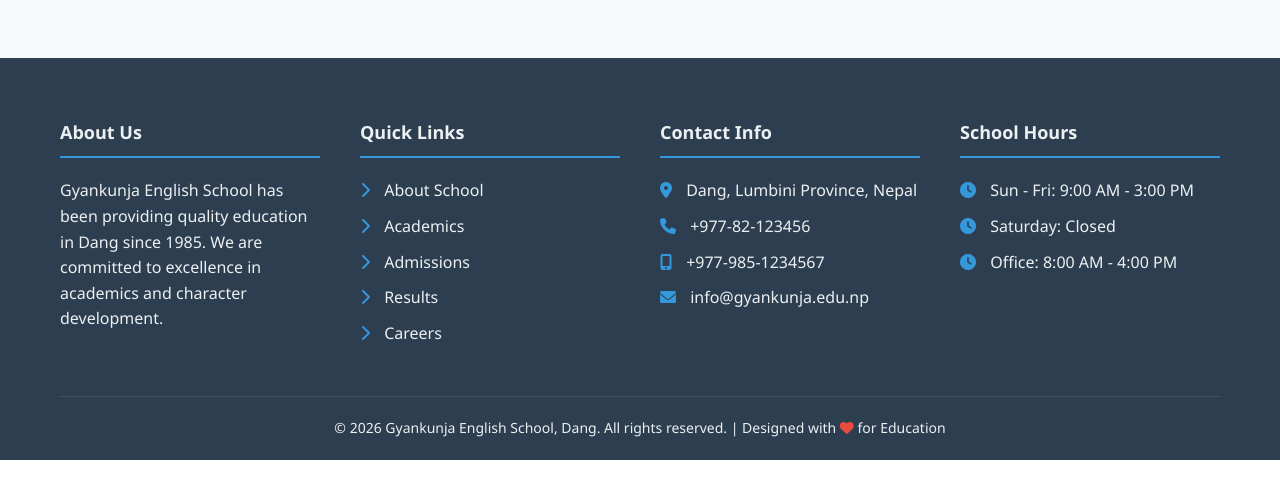
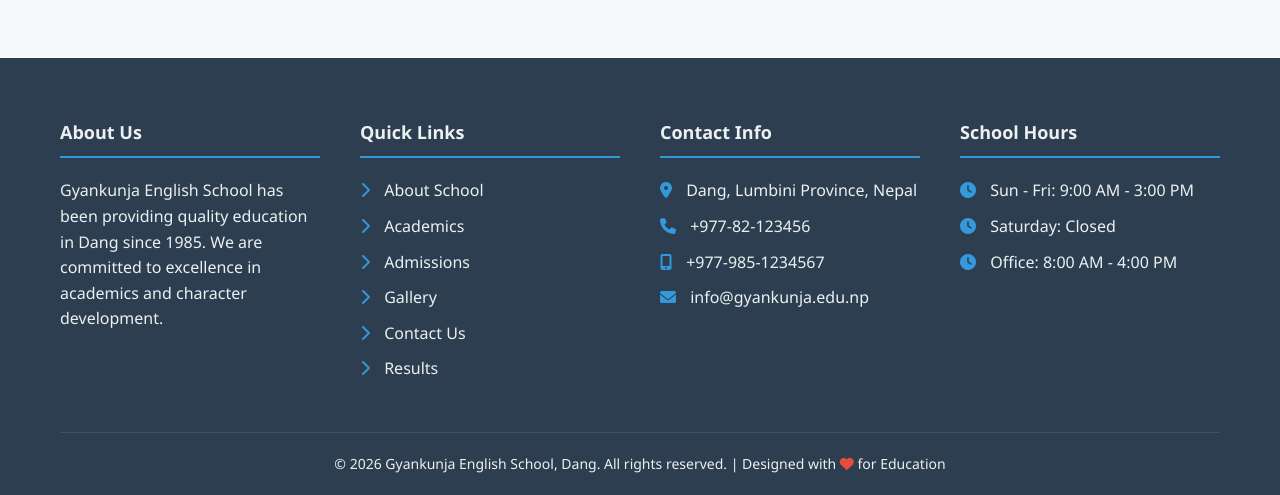
Before and after one commit to lokendrachand3313/gyankunjaebsdang, a plain HTML site: page index.html in a window 1280 px wide. Shown: the part 3120-3615 px from the top of the page. Before the commit the page ends 3580 px from the top, so only its background shows below. Drawn offline with Linux system fonts and the light colour scheme.

Commit message:
Update index.html

```diff
--- a/index.html
+++ b/index.html
@@ -573,14 +573,14 @@
                 <div class="mobile-menu-btn" onclick="toggleMenu()">
                     <i class="fas fa-bars"></i>
                 </div>
-                <ul class="nav-menu" id="navMenu">
-                    <li><a href="#" class="active">Home</a></li>
-                    <li><a href="#about">About Us</a></li>
-                    <li><a href="#academics">Academics</a></li>
-                    <li><a href="#admissions">Admissions</a></li>
-                    <li><a href="#gallery">Gallery</a></li>
-                    <li><a href="#contact">Contact</a></li>
-                </ul>
+    <ul class="nav-menu" id="navMenu">
+    <li><a href="index.html" class="active">Home</a></li>
+    <li><a href="about.html">About Us</a></li>
+    <li><a href="academics.html">Academics</a></li>
+    <li><a href="admissions.html">Admissions</a></li>
+    <li><a href="gallery.html">Gallery</a></li>
+    <li><a href="contact.html">Contact</a></li>
+</ul>
             </nav>
         </div>
     </header>
@@ -777,14 +777,17 @@
                     <p>Gyankunja English School has been providing quality education in Dang since 1985. We are committed to excellence in academics and character development.</p>
                 </div>
                 <div class="footer-col">
-                    <h4>Quick Links</h4>
-                    <ul>
-                        <li><a href="#"><i class="fas fa-chevron-right"></i> About School</a></li>
-                        <li><a href="#"><i class="fas fa-chevron-right"></i> Academics</a></li>
-                        <li><a href="#"><i class="fas fa-chevron-right"></i> Admissions</a></li>
-                        <li><a href="#"><i class="fas fa-chevron-right"></i> Results</a></li>
-                        <li><a href="#"><i class="fas fa-chevron-right"></i> Careers</a></li>
-                    </ul>
+<div class="footer-col">
+    <h4>Quick Links</h4>
+    <ul>
+        <li><a href="about.html"><i class="fas fa-chevron-right"></i> About School</a></li>
+        <li><a href="academics.html"><i class="fas fa-chevron-right"></i> Academics</a></li>
+        <li><a href="admissions.html"><i class="fas fa-chevron-right"></i> Admissions</a></li>
+        <li><a href="gallery.html"><i class="fas fa-chevron-right"></i> Gallery</a></li>
+        <li><a href="contact.html"><i class="fas fa-chevron-right"></i> Contact Us</a></li>
+        <li><a href="results.html"><i class="fas fa-chevron-right"></i> Results</a></li>
+    </ul>
+</div>
                 </div>
                 <div class="footer-col">
                     <h4>Contact Info</h4>
```
